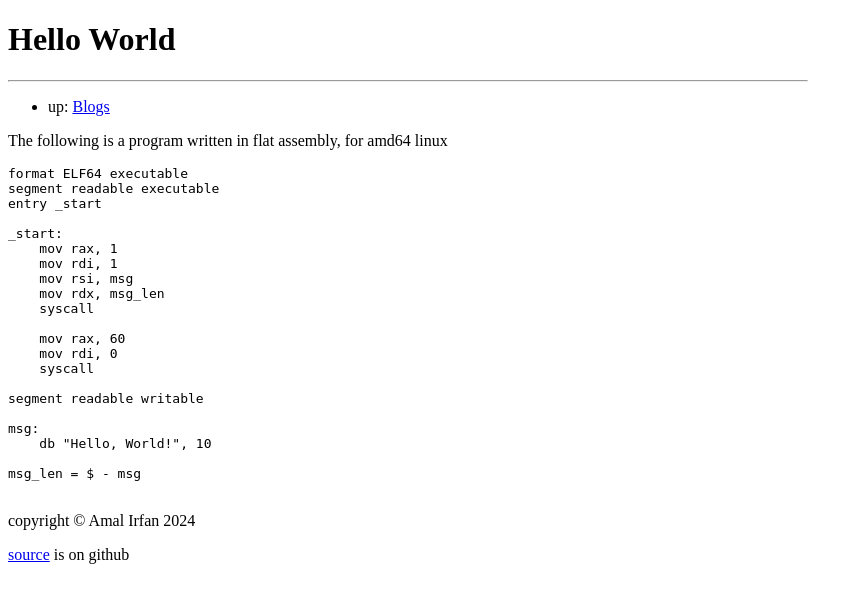
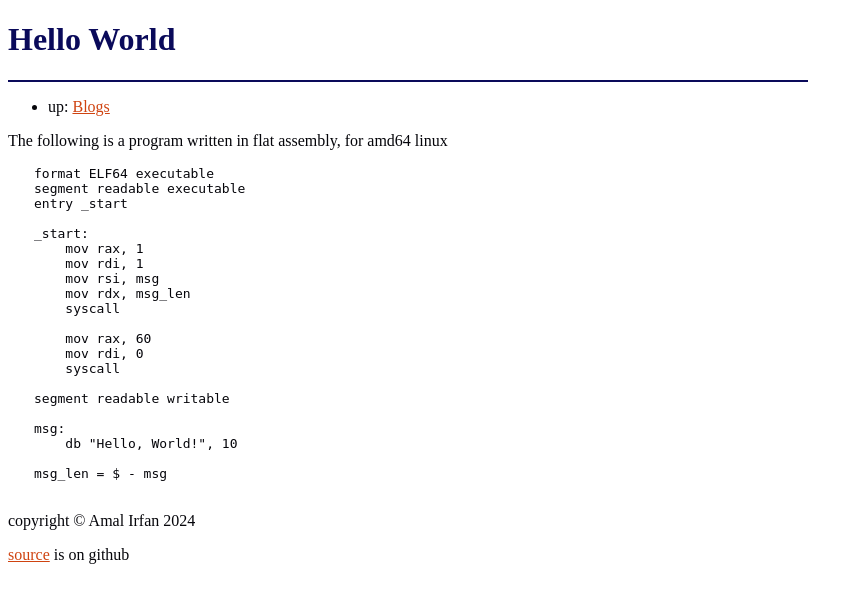
Before and after one commit to AmalIrfan/Cherry, a Django app: page /blogs/hello_world/ in a window 1280 px wide. Shown: the top 603 px of the page, without its empty margins (0-863 px from the left). Run offline with Django 4.2, Linux system fonts and the light colour scheme.

Commit message:
Intitial styles add some styles (need to choose good colors), and extracted some repetition into _base.html

```diff
--- a/blogs/templates/contents/base.html
+++ b/blogs/templates/contents/base.html
@@ -1,14 +1,9 @@
-<!DOCTYPE html>
-<meta charset="utf-8">
-<meta name="viewport" content="width=device-width">
-<body style="max-width: 50em">
-{% block content %}{% endblock content %}
-<footer>
-<p>
-copyright &copy; Amal Irfan 2024
-</p>
-<p>
-<a href="https://github.com/AmalIrfan/Cherry/">source</a> is on github
-</p>
-</footer>
-</body>
+{% extends '_base.html' %}
+{% block style %}
+		pre {
+			margin-left: 2em;
+		}
+{% endblock %}
+{% comment %}
+vim: ts=2 sw=2
+{% endcomment %}
--- a/blogs/templates/contents/hello_world.html
+++ b/blogs/templates/contents/hello_world.html
@@ -1,7 +1,9 @@
 {% extends "contents/base.html"%}
+{% block meta %}
+	<title>Hello World</title>
+	<meta name="description" content="A blog about hello world programs"/>
+{% endblock meta %}
 {% block content %}
-<title>Hello World</title>
-<meta name="description" content="A blog about hello world programs"/>
 <h1>Hello World</h1>
 <hr>
 <ul>
@@ -36,3 +38,6 @@ msg_len = $ - msg
 </code>
 </pre>
 {% endblock content %}
+{% comment %}
+vim: ts=2 sw=2
+{% endcomment %}
--- a/cherry/settings.py
+++ b/cherry/settings.py
@@ -59,7 +59,7 @@ ROOT_URLCONF = 'cherry.urls'
 TEMPLATES = [
     {
         'BACKEND': 'django.template.backends.django.DjangoTemplates',
-        'DIRS': [],
+        'DIRS': [ BASE_DIR / 'templates' ],
         'APP_DIRS': True,
         'OPTIONS': {
             'context_processors': [
@@ -121,6 +121,8 @@ USE_TZ = True
 # https://docs.djangoproject.com/en/4.2/howto/static-files/
 
 STATIC_URL = 'static/'
+STATICFILES_DIRS = [BASE_DIR / 'static']
+STATIC_ROOT = BASE_DIR / '_static'
 
 # Default primary key field type
 # https://docs.djangoproject.com/en/4.2/ref/settings/#default-auto-field
--- /dev/null
+++ b/static/css/style.css
@@ -0,0 +1,24 @@
+:root {
+ --fg: #05050a;
+ --bg: #ffffff;
+ --primary: rgb(207, 67, 16);
+ --secondary: #7f3315;
+ --accent: #0a0a5a;
+}
+body {
+  color: var(--fg);
+  background-color: var(--bg);
+}
+hr {
+ border-color: var(--accent);
+ border-style: solid;
+}
+a {
+ color: var(--primary);
+ &:visited {
+  color: var(--secondary);
+ }
+}
+:is(h1,h2,h3,h4,h5,h6) {
+ color: var(--accent);
+}
--- /dev/null
+++ b/templates/_base.html
@@ -0,0 +1,25 @@
+{% load static %}
+<!DOCTYPE html>
+<html lang="en">
+<head>{% block meta %}{% endblock %}
+	<meta charset="utf-8">
+	<meta name="viewport" content="width=device-width">
+	<style>{% block style %}{% endblock style%}
+		body {
+			max-width: 50em;
+		}
+	</style>
+<head>
+<body>{% block content %}{% endblock %}
+	<footer>
+		<p>copyright &copy; Amal Irfan 2024</p>
+		<p>
+			<a href="https://github.com/AmalIrfan/Cherry/"
+			>source</a> is on github
+		</p>
+	</footer>
+	<link rel="stylesheet" href="{% static 'css/style.css' %}">
+</body>
+{% comment %}
+vim: ts=2 sw=2
+{% endcomment %}
```
Also changed, not shown: blogs/templates/blogs/base.html (+4 -14 lines), blogs/templates/blogs/index.html (+6 -1 lines), pages/templates/pages/about.html (+6 -1 lines), pages/templates/pages/base.html (+4 -14 lines), pages/templates/pages/home.html (+6 -1 lines).
